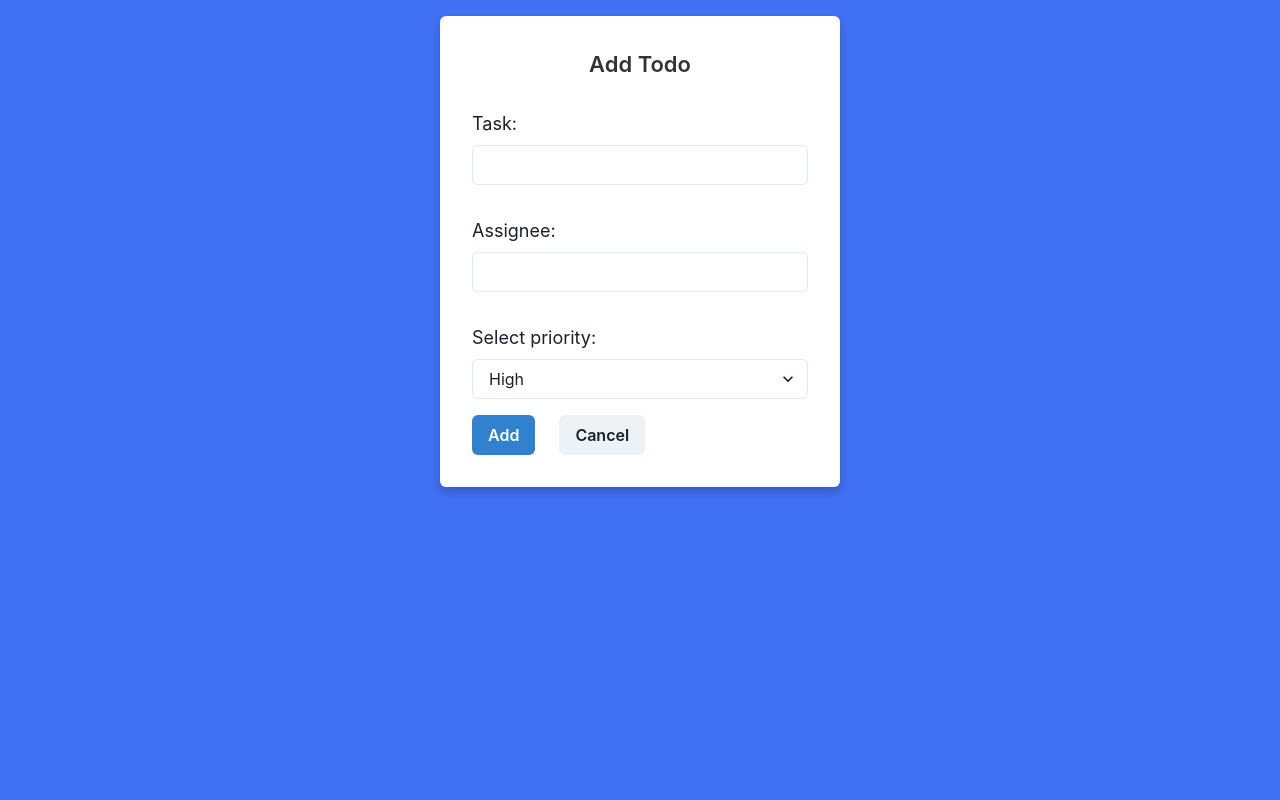
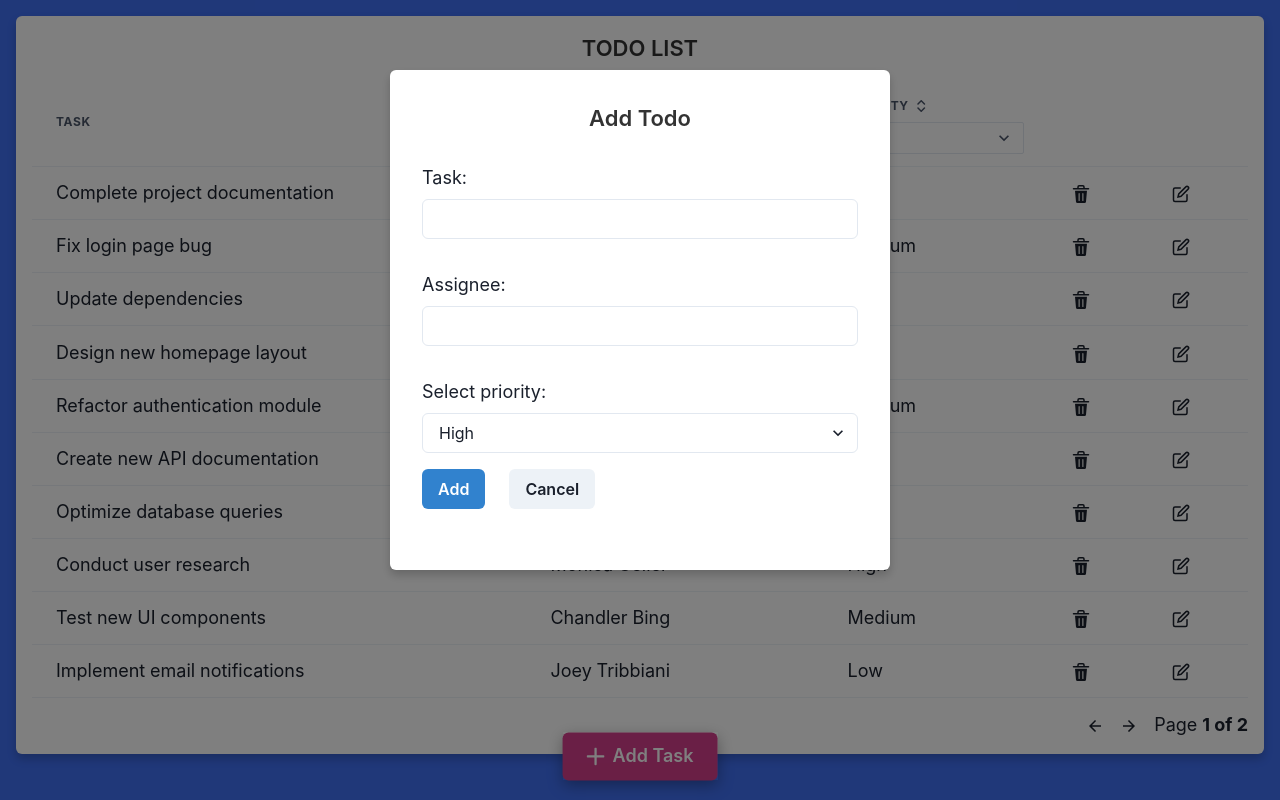
Before and after one commit to GigoDev/ToDoList, a React (Vite) app: page /todo/edit in a window 1280 px wide. Built offline with nearby package versions, Linux system fonts and the light colour scheme.

Commit message:
Add modal

```diff
--- a/src/RootCmp.jsx
+++ b/src/RootCmp.jsx
@@ -12,9 +12,10 @@ export function RootCmp() {
       <main className="main-container">
         <Routes>
           <Route path="/" element={<Navigate to="/todo" />} />
-          <Route path="/todo" element={<TodoIndex />} />
-          <Route element={<TodoEdit />} path="/todo/edit" />
-          <Route element={<TodoEdit />} path="/todo/edit/:todoId" />
+          <Route path="/todo" element={<TodoIndex />} >
+            <Route element={<TodoEdit />} path="/todo/edit" />
+            <Route element={<TodoEdit />} path="/todo/edit/:todoId" />
+          </Route>
 
         </Routes>
         <ToastContainer autoClose={1500} />
--- a/src/assets/styles/pages/_TodoEdit.scss
+++ b/src/assets/styles/pages/_TodoEdit.scss
@@ -1,5 +1,11 @@
 .todo-edit {
-    width: 50vh;
+    position: fixed;
+    inset: 0;
+    top: -20%;
+    z-index: 1000;
+
+    height: 500px;
+    aspect-ratio: 1;
 
     margin: auto;
     padding: 2rem;
@@ -7,6 +13,10 @@
     background-color: #fff;
     border-radius: 6px;
     box-shadow: 0 5px 10px rgba(0, 0, 0, 0.2);
+    // box-shadow:
+    // 0 0 0 100vmax rgba(0, 0, 0, 0.5),
+    // -3px 1px 28px #00000043;
+
 
     h1 {
         align-self: center;
@@ -24,3 +34,11 @@
         justify-content: space-between;
     }
 }
+
+.modal-overlay{
+    position: fixed;
+    inset: 0;
+    z-index: 999;
+
+    background: rgba(0, 0, 0, 0.5);
+}
--- a/src/pages/TodoEdit.jsx
+++ b/src/pages/TodoEdit.jsx
@@ -1,4 +1,4 @@
-import { Link, useNavigate, useParams } from "react-router-dom"
+import { Link, useLocation, useNavigate, useParams } from "react-router-dom"
 import { useEffect, useState } from "react"
 import { todoService } from "../services/todo.service.js"
 import { Button, ButtonGroup, Input, Select, Spinner, Text } from '@chakra-ui/react'
@@ -12,6 +12,7 @@ export function TodoEdit() {
     const [todoToEdit, setTodoToEdit] = useState(todoService.getEmptyTodo())
     const navigate = useNavigate()
     const { todoId } = useParams()
+
 
     useEffect(() => {
         if (todoId) loadTodo()
@@ -50,6 +51,7 @@ export function TodoEdit() {
     const { task, assignee } = todoToEdit
 
     return (
+        <>
             <section className="todo-edit flex column">
                 <h1>{todoId ? 'Edit' : 'Add'} Todo</h1>
                 <form className="flex column" onSubmit={onSaveTodo}>
@@ -74,12 +76,14 @@ export function TodoEdit() {
                     </div>
 
                     <ButtonGroup spacing='6'>
-                    <Button  type="submit" colorScheme='blue'>{todoId ? 'Save' : 'Add'}</Button>
+                        <Button type="submit" colorScheme='blue'>{todoId ? 'Save' : 'Add'}</Button>
                         <Link to="/todo"> <Button>Cancel</Button></Link>
                     </ButtonGroup>
 
                 </form>
             </section>
+            <div className="modal-overlay"></div>
+        </>
     )
 
 }
--- a/src/pages/TodoIndex.jsx
+++ b/src/pages/TodoIndex.jsx
@@ -1,7 +1,7 @@
 import { useState, useEffect } from "react"
 import { ReactTable } from "../cmps/ReactTable"
 import { todoService } from "../services/todo.service"
-import { Link, Outlet } from "react-router-dom";
+import { Link, Outlet, useLocation } from "react-router-dom";
 
 import { toast } from 'react-toastify';
 import "react-toastify/dist/ReactToastify.css";
@@ -13,10 +13,11 @@ import { AddIcon } from "@chakra-ui/icons";
 export function TodoIndex() {
 
     const [todos, setTodos] = useState(null)
+    const {pathname} = useLocation()
 
     useEffect(() => {
         loadTodos()
-    }, [])
+    }, [pathname])
 
     async function loadTodos() {
         try {
@@ -60,6 +61,7 @@ export function TodoIndex() {
                 <Button size='lg' leftIcon={<AddIcon />} colorScheme='pink' variant='solid'>Add Task</Button>
             </Link>
             <ReactTable data={todos} onRemoveTodo={onRemoveTodo} />
+            <Outlet />
         </section>
 
     )
```
Lines whose indentation alone changed are shown as unchanged.
